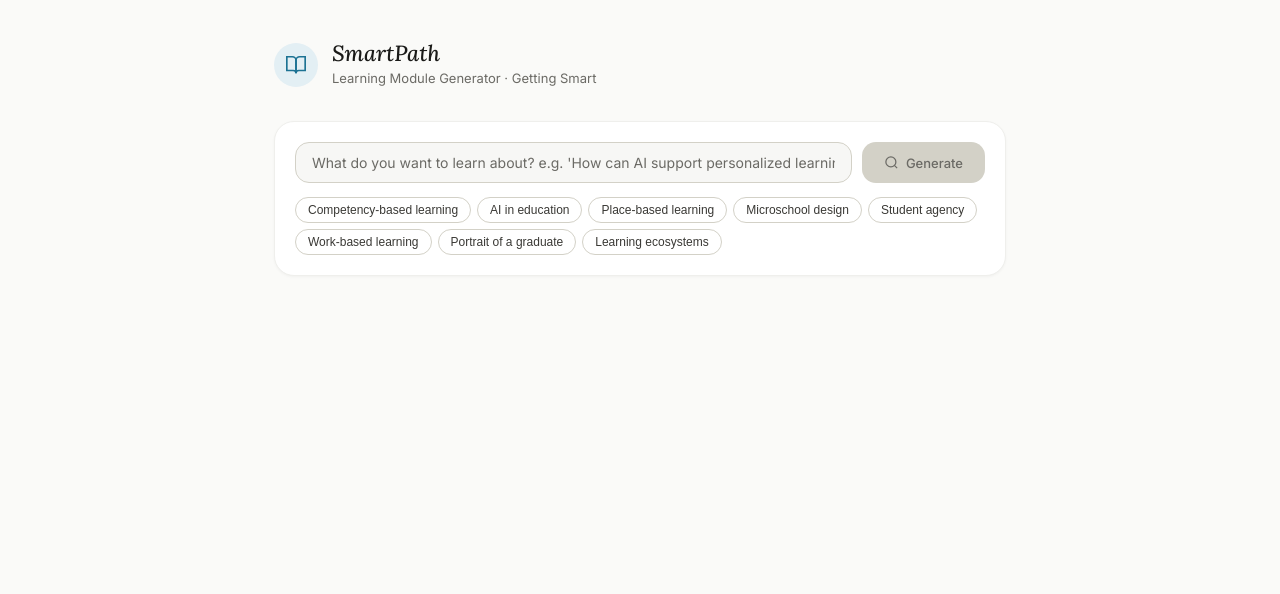
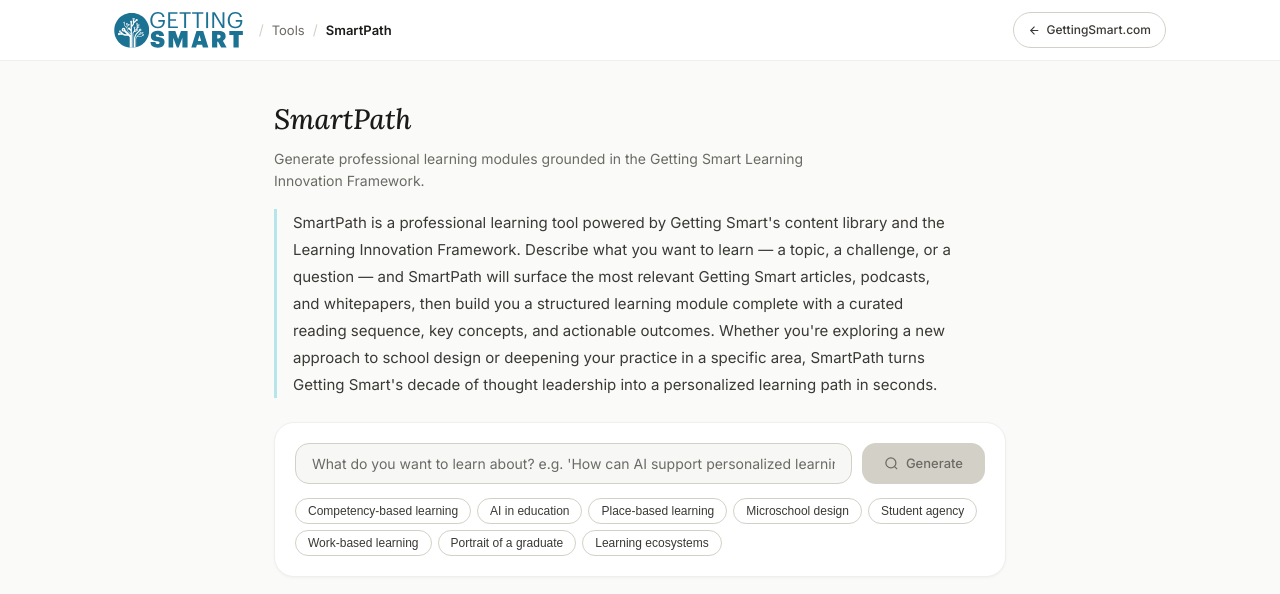
Before and after one commit to GSMason21/SmartPath, a Next.js app: page /smartpath in a window 1280 px wide. Shown: the top 594 px of the page. Built offline with nearby package versions, Linux system fonts and the light colour scheme.

Commit message:
SmartPath updates: site header, logo, intro text, summary flow, recency boost, podcast intent, YouTube embeds, source icons

```diff
--- /dev/null
+++ b/components/SiteHeader.jsx
@@ -0,0 +1,51 @@
+import Link from 'next/link';
+import Image from 'next/image';
+import styles from '../styles/SiteHeader.module.css';
+
+export default function SiteHeader({ currentTool = null }) {
+  return (
+    <header className={styles.header}>
+      <div className={styles.inner}>
+        {/* Left — GS logo linking back to main site */}
+        <a
+          href="https://www.gettingsmart.com"
+          target="_blank"
+          rel="noopener noreferrer"
+          className={styles.logoLink}
+        >
+          <Image
+            src="/logo-teal.svg"
+            alt="Getting Smart"
+            width={160}
+            height={45}
+            priority
+            className={styles.logo}
+          />
+        </a>
+
+        {/* Center — breadcrumb on tool pages */}
+        {currentTool && (
+          <div className={styles.breadcrumb}>
+            <span className={styles.divider}>/</span>
+            <Link href="/" className={styles.toolsLink}>Tools</Link>
+            <span className={styles.divider}>/</span>
+            <span className={styles.current}>{currentTool}</span>
+          </div>
+        )}
+
+        {/* Right — return button */}
+        <a
+          href="https://www.gettingsmart.com"
+          target="_blank"
+          rel="noopener noreferrer"
+          className={styles.returnBtn}
+        >
+          <svg viewBox="0 0 24 24" fill="none" stroke="currentColor" strokeWidth="2" width="13" height="13">
+            <path d="M19 12H5M12 5l-7 7 7 7"/>
+          </svg>
+          GettingSmart.com
+        </a>
+      </div>
+    </header>
+  );
+}
--- a/pages/smartpath.jsx
+++ b/pages/smartpath.jsx
@@ -4,6 +4,7 @@
 import StatusBar from '../components/StatusBar';
 import SummaryCard from '../components/SummaryCard';
 import ModuleCard from '../components/ModuleCard';
+import SiteHeader from '../components/SiteHeader';
 import styles from '../styles/SmartPath.module.css';
 
 const CHIPS = [
@@ -142,20 +143,14 @@
       </Head>
 
       <div className={styles.page}>
-        <header className={styles.header}>
-          <div className={styles.logoMark}>
-            <svg viewBox="0 0 24 24" fill="none" stroke="#1c7293" strokeWidth="1.8" width="22" height="22">
-              <path d="M2 3h6a4 4 0 0 1 4 4v14a3 3 0 0 0-3-3H2z"/>
-              <path d="M22 3h-6a4 4 0 0 0-4 4v14a3 3 0 0 1 3-3h7z"/>
-            </svg>
-          </div>
-          <div>
-            <h1 className={styles.title}>SmartPath</h1>
-            <p className={styles.subtitle}>Learning Module Generator · Getting Smart</p>
-          </div>
-        </header>
+        <SiteHeader currentTool="SmartPath" />
 
         <main className={styles.main}>
+          <div className={styles.pageTitle}>
+            <h1 className={styles.title}>SmartPath</h1>
+            <p className={styles.subtitle}>Generate professional learning modules grounded in the Getting Smart Learning Innovation Framework.</p>
+            <p className={styles.intro}>SmartPath is a professional learning tool powered by Getting Smart&apos;s content library and the Learning Innovation Framework. Describe what you want to learn — a topic, a challenge, or a question — and SmartPath will surface the most relevant Getting Smart articles, podcasts, and whitepapers, then build you a structured learning module complete with a curated reading sequence, key concepts, and actionable outcomes. Whether you&apos;re exploring a new approach to school design or deepening your practice in a specific area, SmartPath turns Getting Smart&apos;s decade of thought leadership into a personalized learning path in seconds.</p>
+          </div>
           <SearchBox
             onSearch={runSearch}
             chips={CHIPS}
--- /dev/null
+++ b/styles/SiteHeader.module.css
@@ -0,0 +1,88 @@
+.header {
+  background: var(--white);
+  border-bottom: 1px solid var(--gray-100);
+  position: sticky;
+  top: 0;
+  z-index: 100;
+}
+
+.inner {
+  max-width: 1100px;
+  margin: 0 auto;
+  padding: 0 24px;
+  height: 60px;
+  display: flex;
+  align-items: center;
+  gap: 16px;
+}
+
+.logoLink {
+  display: flex;
+  align-items: center;
+  text-decoration: none;
+  flex-shrink: 0;
+  opacity: 1;
+  transition: opacity 0.15s;
+}
+
+.logoLink:hover { opacity: 0.8; }
+
+.logo {
+  height: 36px;
+  width: auto;
+}
+
+.breadcrumb {
+  display: flex;
+  align-items: center;
+  gap: 8px;
+  flex: 1;
+}
+
+.divider {
+  font-size: 14px;
+  color: var(--gray-200);
+}
+
+.toolsLink {
+  font-size: 13px;
+  color: var(--gray-400);
+  text-decoration: none;
+  transition: color 0.15s;
+}
+
+.toolsLink:hover { color: var(--teal-600); }
+
+.current {
+  font-size: 13px;
+  font-weight: 600;
+  color: var(--gray-700);
+}
+
+.returnBtn {
+  display: flex;
+  align-items: center;
+  gap: 6px;
+  font-size: 12px;
+  font-weight: 500;
+  color: var(--gray-600);
+  text-decoration: none;
+  padding: 7px 14px;
+  border: 1px solid var(--gray-200);
+  border-radius: 999px;
+  white-space: nowrap;
+  transition: all 0.15s;
+  margin-left: auto;
+  flex-shrink: 0;
+}
+
+.returnBtn:hover {
+  border-color: var(--teal-400);
+  color: var(--teal-600);
+  background: var(--teal-50);
+}
+
+@media (max-width: 600px) {
+  .breadcrumb { display: none; }
+  .logo { height: 28px; }
+}
--- a/styles/SmartPath.module.css
+++ b/styles/SmartPath.module.css
@@ -1,35 +1,42 @@
 .page { min-height: 100vh; }
-
-.header {
-  display: flex;
-  align-items: center;
-  gap: 14px;
-  max-width: 780px;
-  margin: 0 auto;
-  padding: 40px 24px 32px;
-}
-
-.logoMark {
-  width: 44px; height: 44px;
-  border-radius: 50%;
-  background: var(--teal-50);
-  display: flex; align-items: center; justify-content: center;
-  flex-shrink: 0;
-}
-
-.title {
-  font-family: 'Lora', serif;
-  font-size: 22px; font-weight: 500; font-style: italic;
-  color: var(--gray-900); line-height: 1.2;
-}
-
-.subtitle { font-size: 13px; color: var(--gray-400); margin-top: 2px; }
 
 .main {
   max-width: 780px;
   margin: 0 auto;
   padding: 0 24px 80px;
-  display: flex; flex-direction: column; gap: 16px;
+  display: flex;
+  flex-direction: column;
+  gap: 16px;
+}
+
+.pageTitle {
+  padding: 36px 0 8px;
+}
+
+.title {
+  font-family: 'Lora', serif;
+  font-size: 28px;
+  font-weight: 500;
+  font-style: italic;
+  color: var(--gray-900);
+  margin-bottom: 6px;
+}
+
+.subtitle {
+  font-size: 14px;
+  color: var(--gray-400);
+  line-height: 1.6;
+  max-width: 540px;
+  margin-bottom: 16px;
+}
+
+.intro {
+  font-size: 15px;
+  color: var(--gray-600);
+  line-height: 1.8;
+  max-width: 680px;
+  border-left: 3px solid var(--teal-100);
+  padding-left: 16px;
 }
 
 .errorBar {
```
Also changed, not shown: pages/index.jsx (+2 -14 lines), public/logo-teal.svg (added), 1 other file (tests, documents, lock files or other folders).
